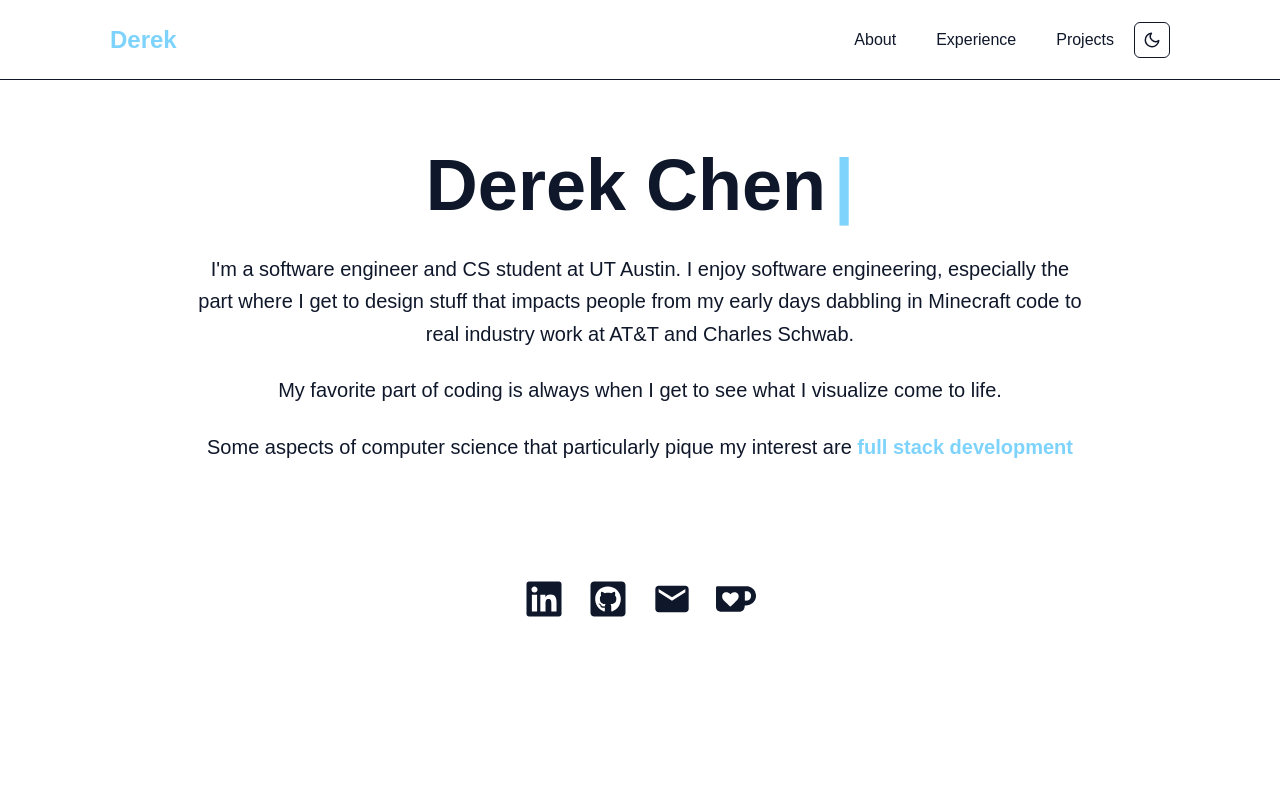
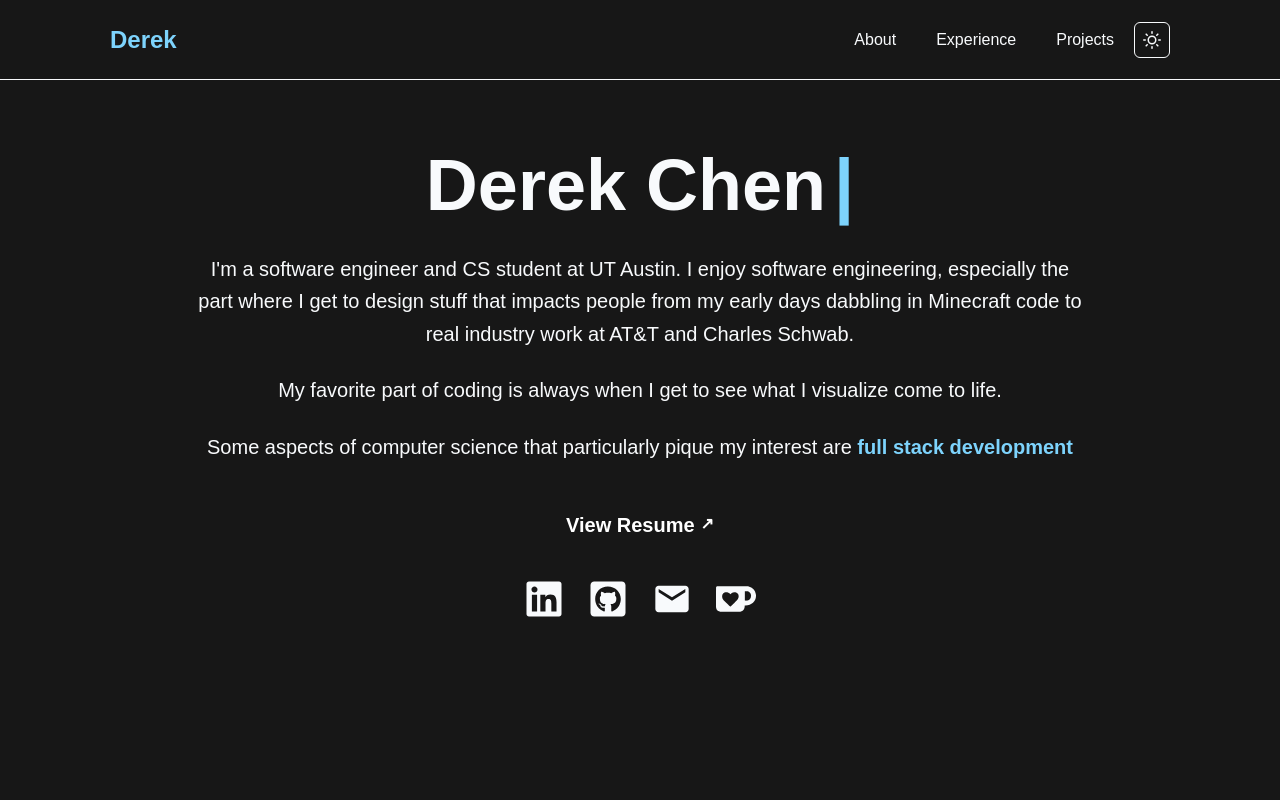
Before and after one commit to DereC4/derek-chen-website, a Next.js app: page / in a window 1280 px wide. Shown: the top 800 px of the page. Built offline with nearby package versions, Linux system fonts and the light colour scheme.

Commit message:
feat: dark mode on by defaul

```diff
--- a/src/app/globals.css
+++ b/src/app/globals.css
@@ -2,9 +2,9 @@
 
 /* psuedo class */
 :root {
-  color-scheme: light;
-  --background: rgb(255 255 255);
-  --foreground: rgb(15 23 42);
+  color-scheme: dark;
+  --background: rgb(23 23 23);
+  --foreground: rgb(248 250 252);
   --primary: rgb(125 211 252);
 }
 
--- a/src/components/Navbar.tsx
+++ b/src/components/Navbar.tsx
@@ -42,14 +42,17 @@
                         </li>
                     </ul>
 
-                    <DarkModeToggler defaultMode='light' />
+                    <DarkModeToggler defaultMode='dark' />
 
                     {/* Hamburger */}
                     <div onClick={handleClick} className='md:hidden z-[300] duration-500 cursor-pointer'>
                         {!nav ? (
                             <HiOutlineMenuAlt4 className='text-foreground' size={24} />
                         ) : (
-                            <AiOutlineClose className='text-muted-foreground hover:text-foreground duration-300' size={24} />
+                            <AiOutlineClose
+                                className='text-muted-foreground hover:text-foreground duration-300'
+                                size={24}
+                            />
                         )}
                     </div>
                 </div>
```
